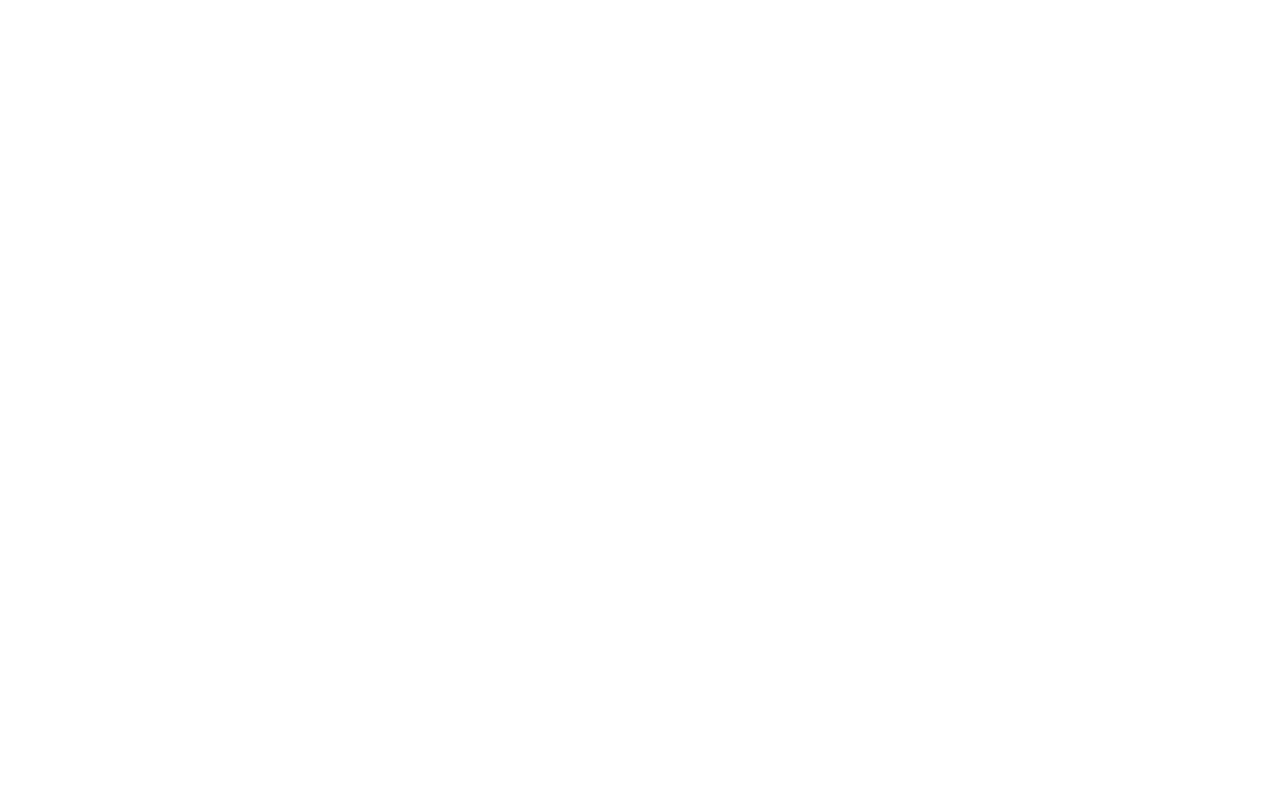
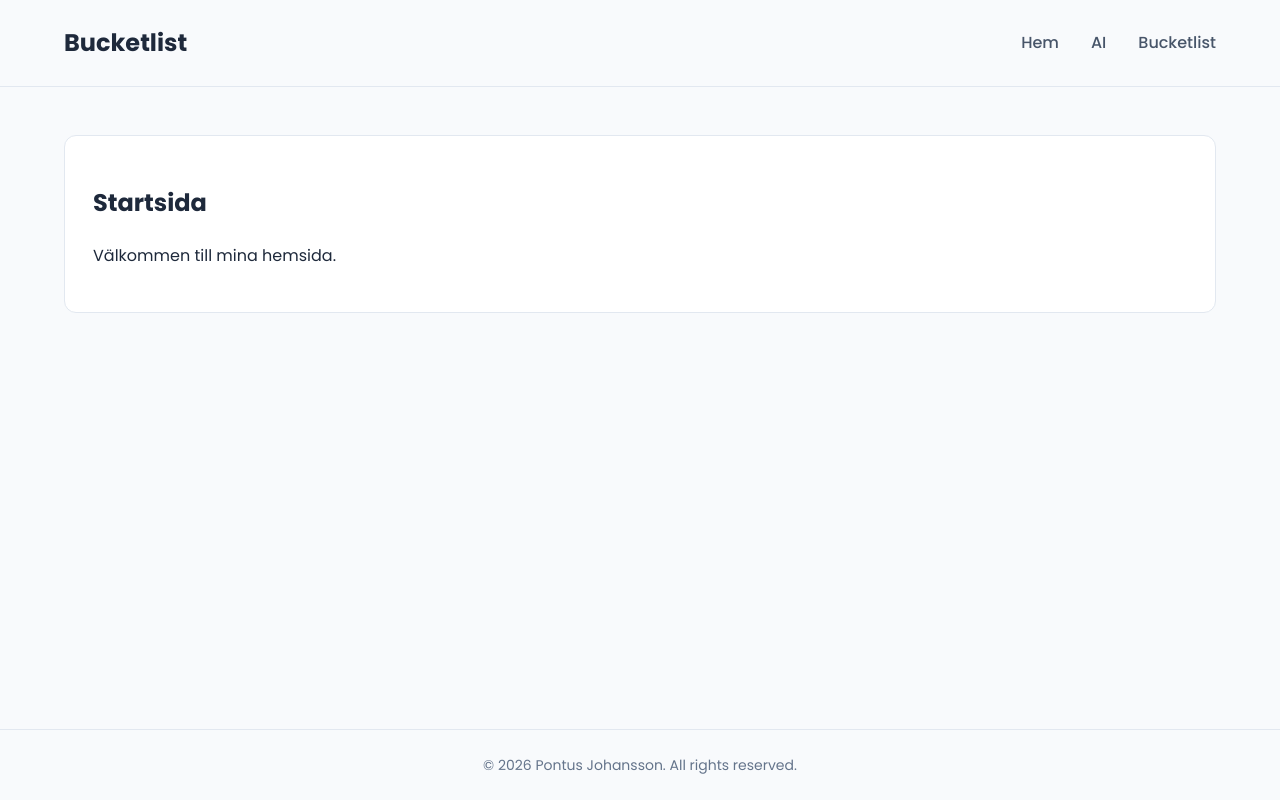
Before and after one commit to Punttt/bucketlist, a PHP site: page / in a window 1280 px wide. Before the commit the page is empty. Run offline with PHP 8.4, Linux system fonts and the light colour scheme; data that the repository does not hold is empty; a stand-in replaces the project's code that opens the database connection.

Commit message:
Lagt till struktur i header och footer

```diff
--- a/includes/footer.php
+++ b/includes/footer.php
@@ -0,0 +1,10 @@
+        </div>
+    </main>
+    <footer>
+        <div class="container">
+            <p>&copy; 2026 Pontus Johansson. All rights reserved.</p>
+        </div>
+    </footer>
+</body>
+
+</html>
--- a/includes/header.php
+++ b/includes/header.php
@@ -0,0 +1,31 @@
+<?php
+include 'includes/config.php';
+?>
+
+<!DOCTYPE html>
+<html lang="en">
+
+<head>
+    <meta charset="UTF-8">
+    <meta name="viewport" content="width=device-width, initial-scale=1.0">
+    <title><?= $sitename ?><?= $divider ?><?= $pagetitle ?></title>
+    <link rel="stylesheet" href="css/style.css">
+</head>
+
+<body>
+    <header id="main-header">
+        <div class="container">
+            <a href="/index.php">
+                <h1>Bucketlist</h1>
+            </a>
+            <nav>
+                <ul>
+                    <li><a href="/index.php">Hem</a></li>
+                    <li><a href="/ai.php">AI</a></li>
+                    <li><a href="/bucketlist.php">Bucketlist</a></li>
+                </ul>
+            </nav>
+        </div>
+    </header>
+    <main>
+        <div class="container">
--- a/index.php
+++ b/index.php
@@ -1,11 +1,13 @@
-<!DOCTYPE html>
-<html lang="en">
-<head>
-    <meta charset="UTF-8">
-    <meta name="viewport" content="width=device-width, initial-scale=1.0">
-    <title>Document</title>
-</head>
-<body>
+<?php
+$pagetitle = "Startsida";
+include 'includes/header.php';
+?>
 
-</body>
-</html>
+<section>
+    <h1>Startsida</h1>
+    <p>Välkommen till mina hemsida.</p>
+</section>
+
+<?php
+include 'includes/footer.php'
+?>
```
